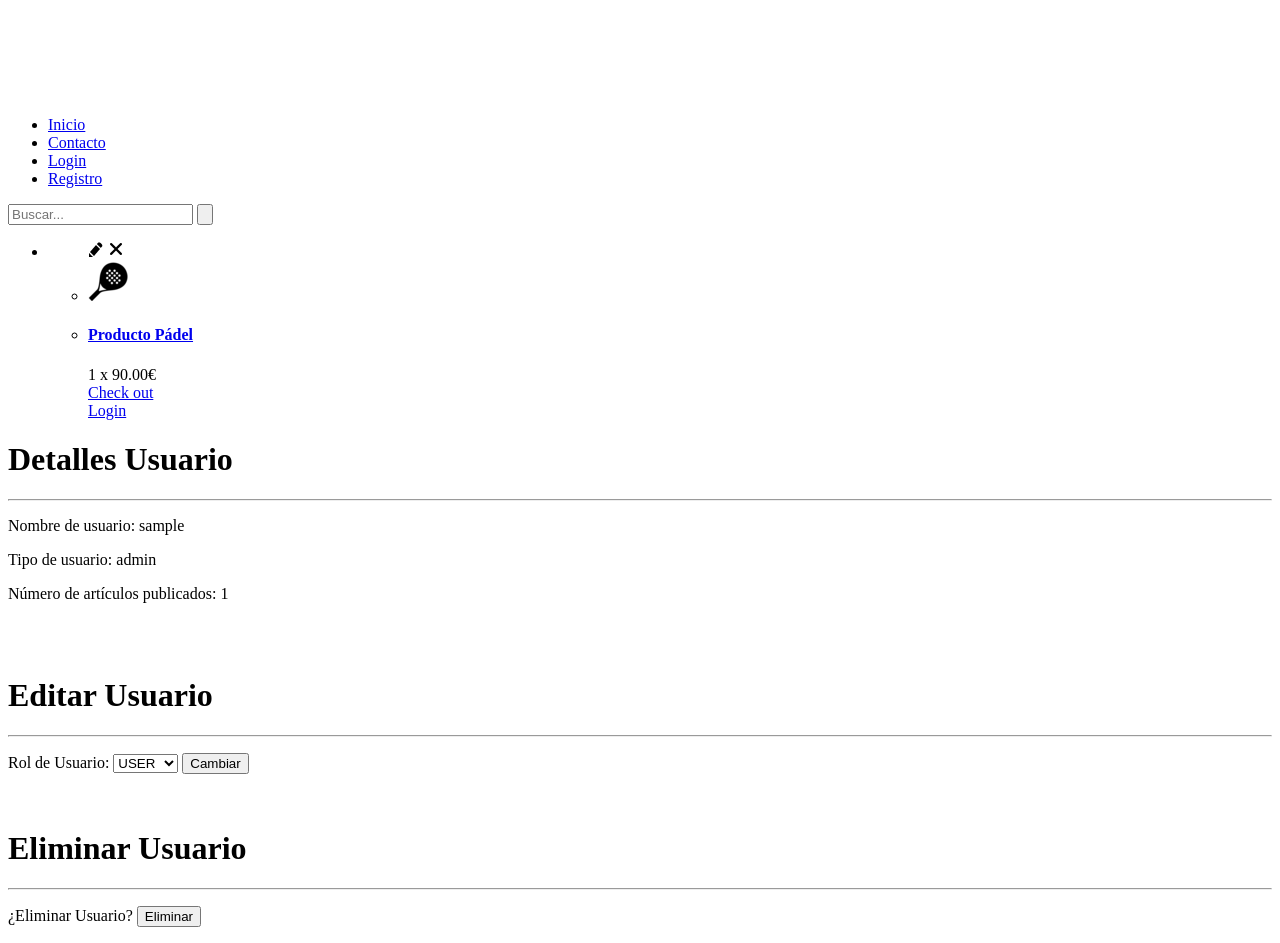
After one commit to David-Corona/dwes, a PHP site: template app/views/admin-usuario.view.php in a window 1280 px wide. The commit adds this page. Run offline with PHP 8.4, Linux system fonts and the light colour scheme; the template is opened without the code that fills it: most values are stand-ins (such as "Sample title", 1, 10 or a date in 2020); data that the repository does not hold is empty.

Commit message:
Gestión de usuarios.

```diff
--- a/app/controllers/AuthController.php
+++ b/app/controllers/AuthController.php
@@ -108,6 +108,7 @@ class AuthController
             $usuario->setUsername($_POST['username']);
             $usuario->setRole('ROLE_USER');
             $usuario->setPassword($password);
+            $usuario->setNumArticulos(0);
 
             App::getRepository(UsuarioRepository::class)->save($usuario);
 
--- a/app/routes.php
+++ b/app/routes.php
@@ -4,6 +4,10 @@ $router->get('', 'PagesController@index');
 $router->get('checkout', 'PagesController@checkout');
 $router->get('perfil', 'PagesController@perfil', 'ROLE_USER');
 $router->post('perfil/cambioPass', 'PagesController@cambioPass', 'ROLE_USER');
+$router->get('usuarios', 'PagesController@usuarios', 'ROLE_ADMIN');
+$router->get('usuarios/:id', 'PagesController@admin', 'ROLE_ADMIN');
+$router->post('usuarios/editar/:id', 'PagesController@editar', 'ROLE_ADMIN');
+$router->post('usuarios/eliminar/:id', 'PagesController@eliminar', 'ROLE_ADMIN');
 
 $router->get('productos', 'ProductoController@index', 'ROLE_USER');
 $router->post('productos/nuevo', 'ProductoController@nuevo', 'ROLE_ADMIN');
--- /dev/null
+++ b/app/views/admin-usuario.view.php
@@ -0,0 +1,44 @@
+
+<div class="main">
+    <div class="container">
+        <div class="row">
+
+            <h1>Detalles Usuario</h1>
+            <hr>
+            <div class="clear">
+                <p>Nombre de usuario: <?= $usuario->getUsername() ?></p>
+                <p>Tipo de usuario: <?= $usuario->getRole() ?></p>
+                <p>Número de artículos publicados: <?= $usuario->getNumArticulos() ?></p>
+            </div>
+            <br>
+            <br>
+
+            <h1>Editar Usuario</h1>
+            <hr>
+            <?php include __DIR__ . '/partials/show-error.part.php' ?>
+
+            <form method="post" action="/usuarios/editar/<?= $usuario->getId()?>" enctype="multipart/form-data">
+                <div class="">
+                    <p><label for="rol">Rol de Usuario:</label>
+                        <select name="rol">
+                            <option value="ROLE_USER">USER</option>
+                            <option value="ROLE_ADMIN">ADMIN</option>
+                        </select>
+                        <button class="btn btn-lg sr-button">Cambiar</button></p>
+                </div>
+            </form>
+            <br>
+
+            <h1>Eliminar Usuario</h1>
+            <hr>
+            <form method="post" action="/usuarios/eliminar/<?= $usuario->getId()?>" enctype="multipart/form-data">
+                <div class="">
+                    <p><label for="rol">¿Eliminar Usuario? </label>
+                        <button class="btn btn-lg sr-button">Eliminar</button></p>
+                </div>
+            </form>
+
+
+        </div>
+    </div>
+</div>
--- a/app/views/partials/header.part.php
+++ b/app/views/partials/header.part.php
@@ -34,13 +34,15 @@
                             <li class="<?= cursophp7dc\app\utils\Utils::opcionMenuActiva('perfil') ? 'current' : '' ?>" >
                                 <a href="<?= cursophp7dc\app\utils\Utils::opcionMenuActiva('perfil') ? '/perfil' : '/perfil' ?>">Perfil</a>
                             </li>
+                                <?php if ($app['user']->getRole() === "ROLE_ADMIN") : ?>
+                                    <li class="<?= cursophp7dc\app\utils\Utils::opcionMenuActiva('usuarios') ? 'current' : '' ?>" >
+                                        <a href="<?= cursophp7dc\app\utils\Utils::opcionMenuActiva('usuarios') ? '/usuarios' : '/usuarios' ?>">Usuarios</a>
+                                    </li>
+                                <?php endif; ?>
                             <li class="<?= cursophp7dc\app\utils\Utils::opcionMenuActiva('logout') ? 'current' : '' ?>">
                                 <a href="<?= cursophp7dc\app\utils\Utils::opcionMenuActiva('logout') ? '#' : '/logout' ?>">Logout (<?= $app['user']->getUsername() ?>)</a>
                             </li>
                             <?php endif; ?>
-                            <!--<li class="<   ?= cursophp7dc\app\utils\Utils::opcionMenuActivaEnArray(['shop', 'single']) ? 'current' : '' ?>" >
-                                <a href="<   ?= cursophp7dc\app\utils\Utils::opcionMenuActiva('shop') ? '#' : '/shop' ?>">Shop</a>
-                            </li>-->
 
                             <div class="clear"></div>
                         </ul>
```
Also changed, not shown: app/controllers/PagesController.php (+85 -0 lines), app/views/usuarios.view.php (added, +36 -0 lines), core/database/QueryBuilder.php (+25 -0 lines).
